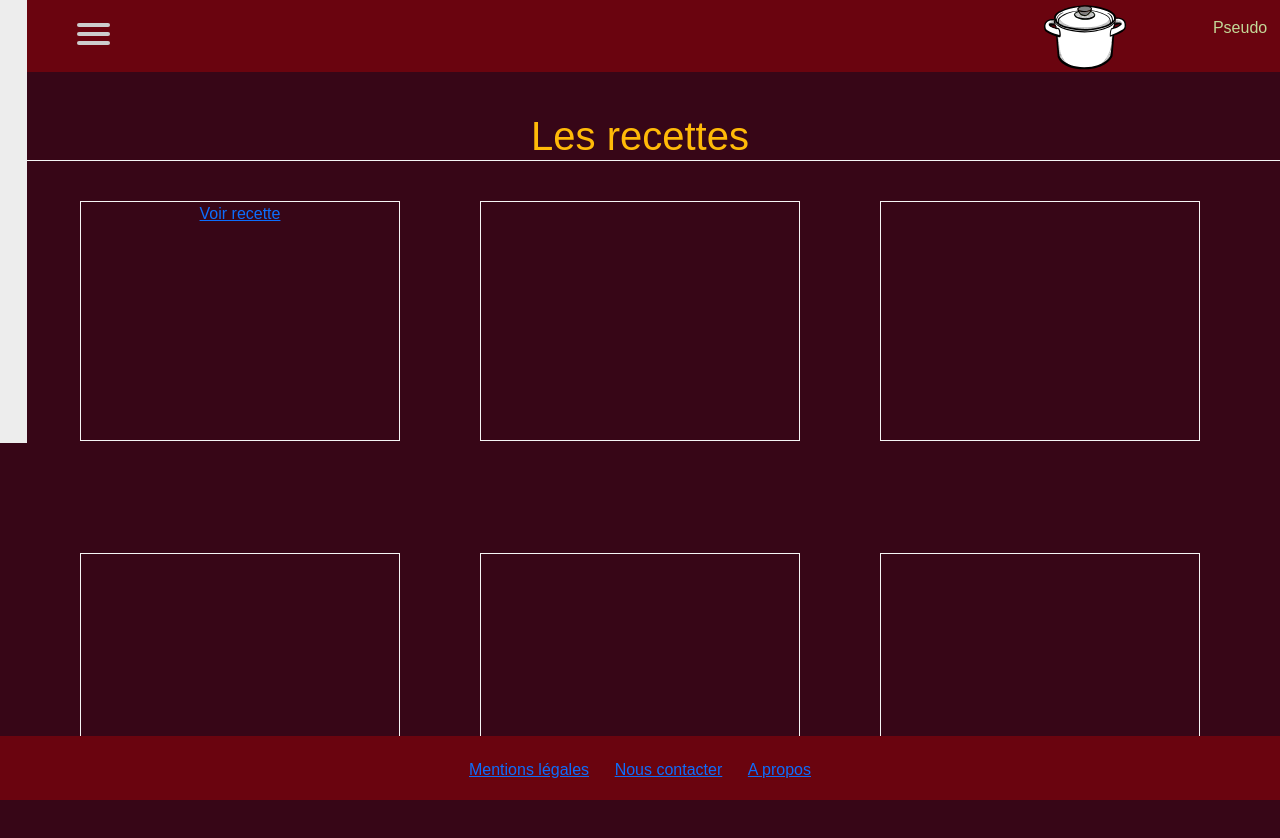
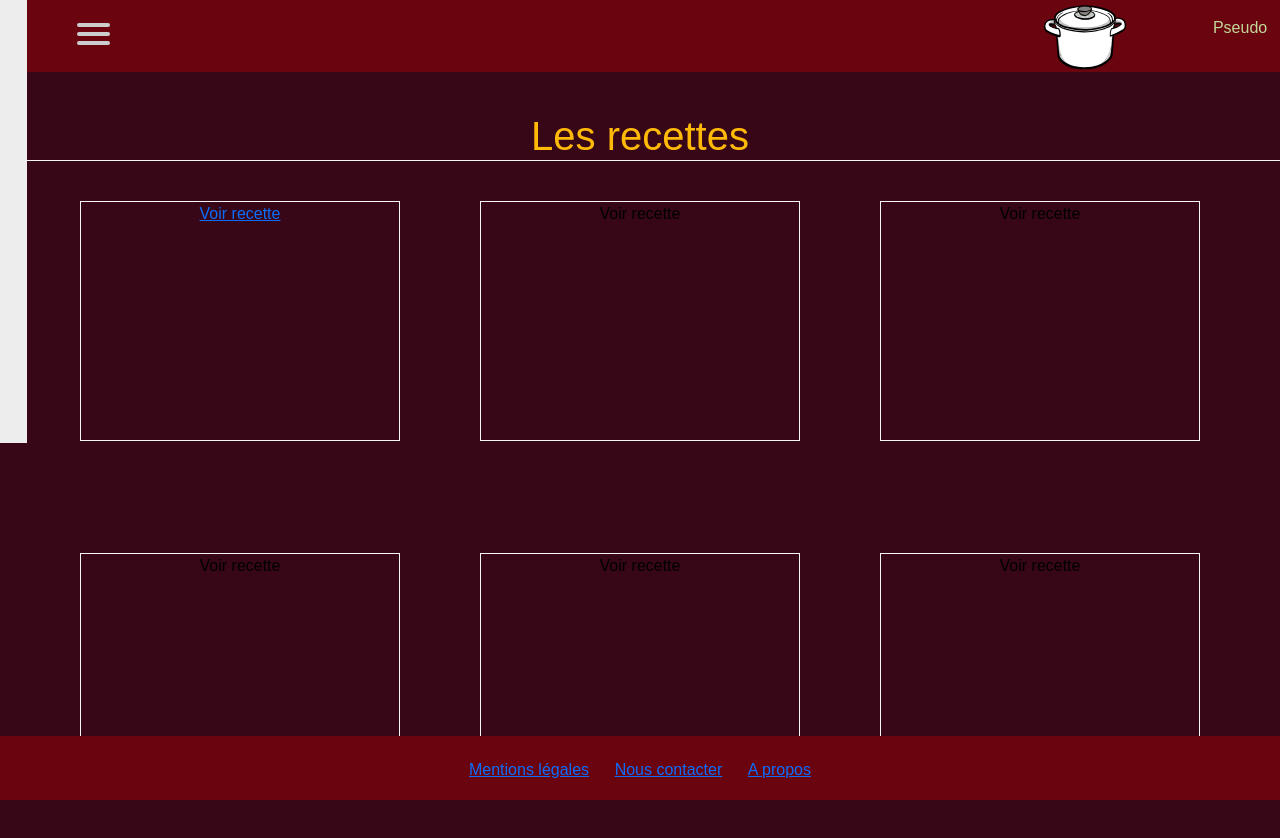
Before and after one commit to passor53/bien-manger, a Vue app: page /recipes in a window 1280 px wide. Shown: the top 838 px of the page. Built offline with nearby package versions, Linux system fonts and the light colour scheme.

Commit message:
Back-end-début-préparation

```diff
--- a/package.json
+++ b/package.json
@@ -10,6 +10,7 @@
   "dependencies": {
     "cli": "^1.0.1",
     "core-js": "^3.8.3",
+    "dotenv": "^16.0.2",
     "vue": "^3.2.13",
     "vue-router": "^4.0.3",
     "vuex": "^4.0.0"
--- a/src/components/AppHeader.vue
+++ b/src/components/AppHeader.vue
@@ -77,8 +77,6 @@ export default {
 .ppseudo {
     padding-right: 1vw;
 }
-
-.logos {}
 
 .logo-user {
     max-width: 14vw;
--- a/src/views/LesRecettesView.vue
+++ b/src/views/LesRecettesView.vue
@@ -3,35 +3,31 @@
         <h1 class="nameRecipe">Les recettes</h1>
     </div>
     <div class="blockImage">
+        <Router-Link to="/recipe">
+            <div class="cell">
+                Voir recette
+            </div>
+        </Router-Link>
         <div class="cell">
-            <Router-Link to="/recipe">Voir recette</Router-Link>
+            Voir recette
         </div>
-        <br>
         <div class="cell">
-
+            Voir recette
         </div>
-        <br>
         <div class="cell">
-
+            Voir recette
         </div>
-        <br>
         <div class="cell">
-
+            Voir recette
         </div>
-        <br>
         <div class="cell">
-
-        </div>
-        <br>
-        <div class="cell">
-
+            Voir recette
         </div>
     </div>
 </template>
 
 <script>
 export default {
-
 }
 
 </script>
@@ -47,7 +43,6 @@ h1.nameRecipe {
 }
 
 .cell {
-
     margin-left: 5em;
     margin-bottom: 5em;
     margin-top: 2em;
@@ -55,6 +50,7 @@ h1.nameRecipe {
     height: 15em;
     border: 1px solid whitesmoke;
 }
+
 
 @media screen and (max-width: 1024px) {
     .cell {
@@ -66,43 +62,6 @@ h1.nameRecipe {
     cursor: pointer;
 }
 
-/*
-.cell2 {
-    margin-left: 50em;
-    width: 20em;
-    height: 15em;
-    border: 1px solid whitesmoke;
-}
-
-.cell3 {
-    margin-left: 5em;
-    width: 20em;
-    height: 15em;
-    border: 1px solid whitesmoke;
-}
-
-.cell4 {
-    margin-left: 50em;
-    width: 20em;
-    height: 15em;
-    border: 1px solid whitesmoke;
-}
-
-.cell5 {
-    margin-left: 5em;
-    width: 20em;
-    height: 15em;
-    border: 1px solid whitesmoke;
-}
-
-.cell6 {
-    margin-left: 50em;
-    width: 20em;
-    height: 15em;
-    border: 1px solid whitesmoke;
-} */
-
-
 #recipe {
     border-bottom: 1px solid whitesmoke;
 }
--- a/src/views/RecetteView.vue
+++ b/src/views/RecetteView.vue
@@ -12,11 +12,7 @@
             </ul>
         </div>
         <div id="recipe">
-            <p>
-                <span v-for="(element, index) of $store.getters.listRecipe " :key="index">{{ element }}&nbsp;</span>
-            </p>
-            <!-- <input type="button" @click="addRecipe" value="Ajouter une recette"> -->
-            <input type="button" @click="goToPage" value="Retour">
+            <input type="button" value="Retour" onclick="history.go(-1)">
         </div>
     </div>
     <div id="step">
```
Also changed, not shown: 2 other files (tests, documents, lock files or other folders).
